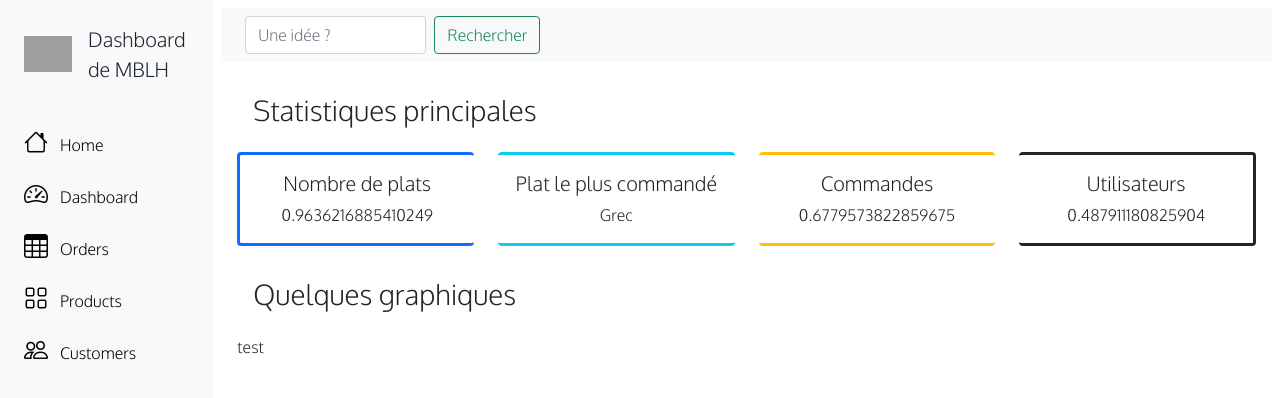
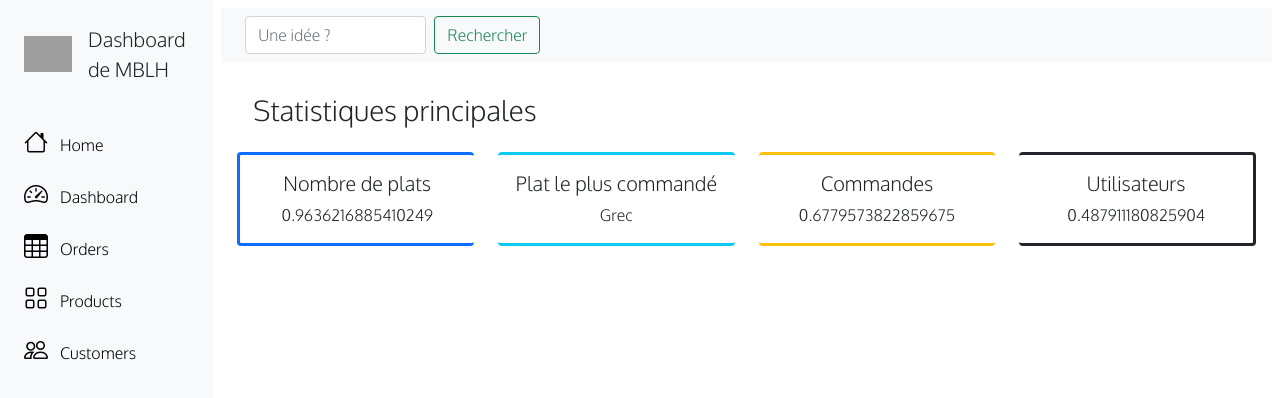
Before and after one commit to BonApp12/BonApp, a React (Create React App) app in the folder packages/front-manager/: page / in a window 1280 px wide. Shown: the top 398 px of the page. Built offline with nearby package versions, Linux system fonts and the light colour scheme; grey boxes are pictures that could not be loaded.

Commit message:
Removing useless import + refactor

```diff
--- a/packages/front-manager/src/components/Stats.js
+++ b/packages/front-manager/src/components/Stats.js
@@ -1,46 +1,24 @@
-import React from 'react';
-import { Bar } from 'react-chartjs-2'
+import React from 'react'
 
 function Stats() {
 
-    const BarChart = () => {
-        return (
-            <div>
-                <p>test</p>
-            </div>
-        )
-    }
+    const stats = [{
+        class: 'card border-3 border-end-0 border-primary mb-3', title: 'Nombre de plats', value: Math.random()
+    }, {
+        class: 'card border-3 border-start-0 border-end-0 border-info mb-3',
+        title: 'Plat le plus commandé',
+        value: 'Grec'
+    }, {
+        class: 'card border-3 border-start-0 border-end-0 border-warning mb-3', title: 'Commandes', value: Math.random()
+    }, {
+        class: 'card border-3 border-start-0 border-dark mb-3', title: 'Utilisateurs', value: Math.random()
+    }];
 
-    const stats = [
-        {
-            class: 'card border-3 border-end-0 border-primary mb-3',
-            title: 'Nombre de plats',
-            value: Math.random()
-        },
-        {
-            class: 'card border-3 border-start-0 border-end-0 border-info mb-3',
-            title: 'Plat le plus commandé',
-            value: 'Grec'
-        },
-        {
-            class: 'card border-3 border-start-0 border-end-0 border-warning mb-3',
-            title: 'Commandes',
-            value: Math.random()
-        },
-        {
-            class: 'card border-3 border-start-0 border-dark mb-3',
-            title: 'Utilisateurs',
-            value: Math.random()
-        }
-    ];
-
-    return (
-        <div className='p-3'>
+    return (<div className='p-3'>
             <h3 className='p-3'>Statistiques principales</h3>
             <div className="row">
                 {stats.map((stat) => {
-                    return (
-                        <div className="col-sm-3 text-center">
+                    return (<div className="col-sm-3 text-center">
                             <div className={stat.class}>
                                 <div className="card-body">
                                     <h5 className="card-title">{stat.title}</h5>
@@ -49,16 +27,10 @@ function Stats() {
                                     </p>
                                 </div>
                             </div>
-                        </div>
-                    )
+                        </div>)
                 })}
             </div>
-            <h3 className='p-3'>Quelques graphiques</h3>
-            <div className='row'>
-                { BarChart() }
-            </div>
-        </div>
-    )
+        </div>)
 }
 
 export default Stats;
```
